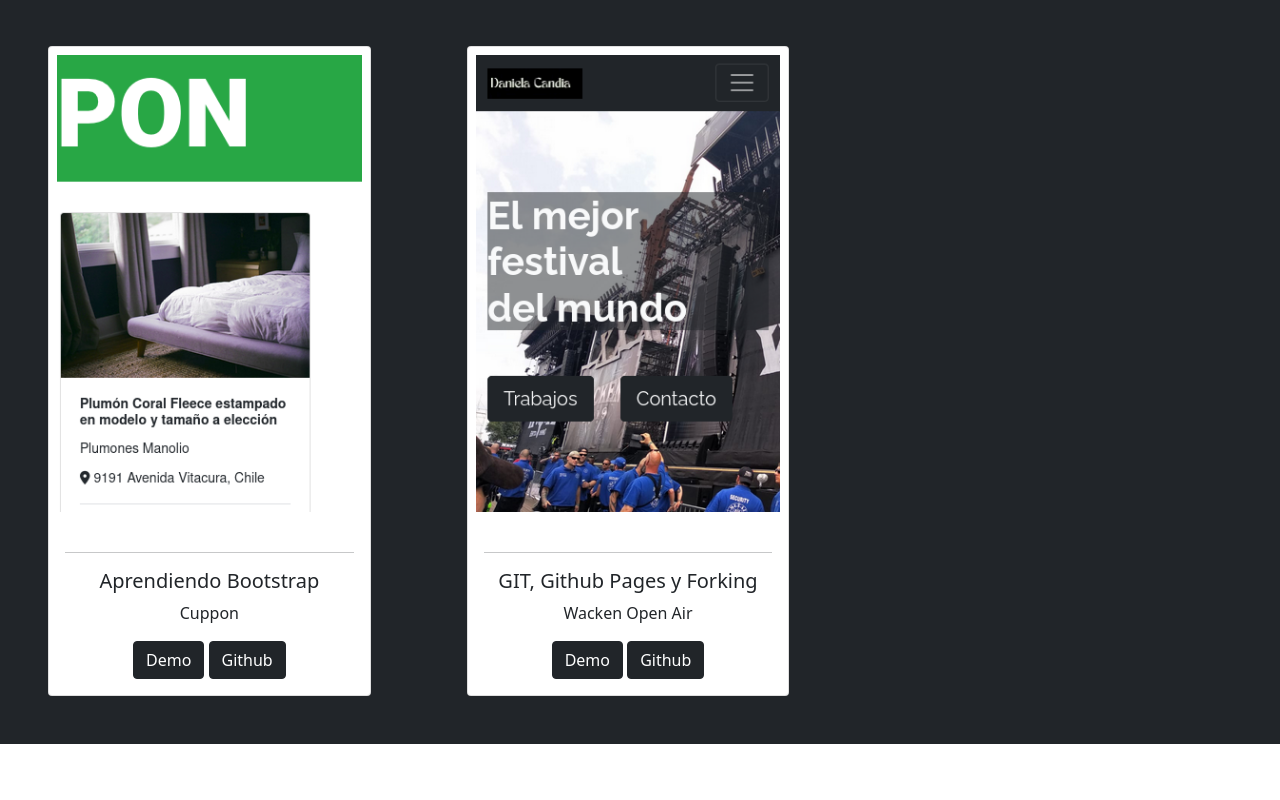
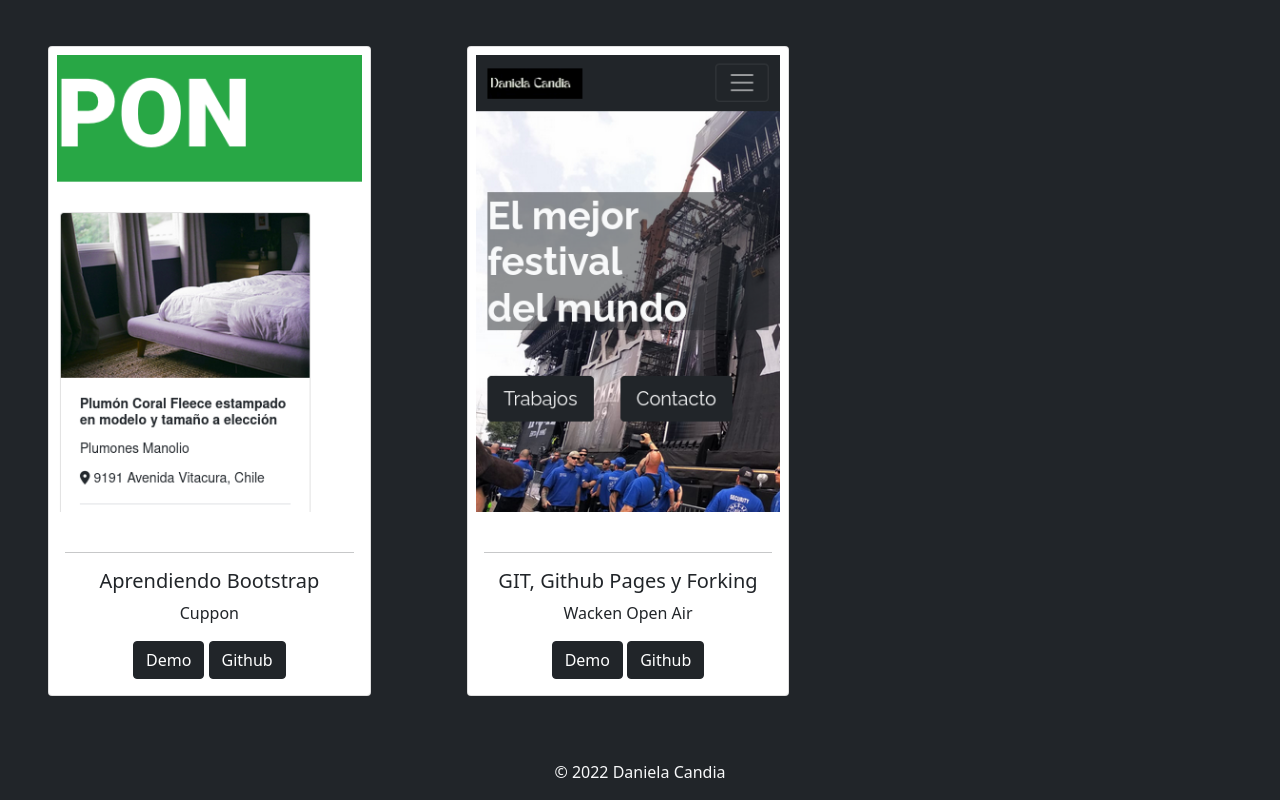
Before and after one commit to lapr0311/danicandia.github.io.luis.pena, a plain HTML site: page index.html in a window 1280 px wide. Shown: the part 1788-2588 px from the top of the page. Before the commit the page ends 2532 px from the top, so only its background shows below. Drawn offline with nearby package versions, Linux system fonts and the light colour scheme.

Commit message:
Agrego footer simple

```diff
--- a/index.html
+++ b/index.html
@@ -78,8 +78,12 @@
       <div class="col-xs-12 col-sm-6 p-5 text-light">
         <h1>Sobre mí</h1>
         <p>Enfermera de profesión y vocación. </p>
-        <p>Actualmente trabajo en Gestión de Procesos y Calidad. Además, realizo turnos en atención prehospitalaria (eso quiere decir ambulancias). Durante 4 años he sido contraparte de diferentes servicios que utilizan productos asociados a la tecnología. Lo que me permitió evidenciar la brecha existente entre estos mundos</p>
-        <p>Mi principal motivación para introducirme en el mundo de las Tecnologías de la Información es trabajar en una empresa con una cultura basada en buenas prácticas, Agilidad y con foco en la mejora continua tanto de los aspectos técnicos (Desarrollo) y aspectos culturales (Personas)</p>
+        <p>Actualmente trabajo en Gestión de Procesos y Calidad. Además, realizo turnos en atención prehospitalaria (eso
+          quiere decir ambulancias). Durante 4 años he sido contraparte de diferentes servicios que utilizan productos
+          asociados a la tecnología. Lo que me permitió evidenciar la brecha existente entre estos mundos</p>
+        <p>Mi principal motivación para introducirme en el mundo de las Tecnologías de la Información es trabajar en una
+          empresa con una cultura basada en buenas prácticas, Agilidad y con foco en la mejora continua tanto de los
+          aspectos técnicos (Desarrollo) y aspectos culturales (Personas)</p>
       </div>
     </div>
   </div>
@@ -148,7 +152,7 @@
           </div>
         </div>
       </div>
-
+      <footer class="py-3">&copy; 2022 Daniela Candia</footer>
 </body>
 
 </html>
```
